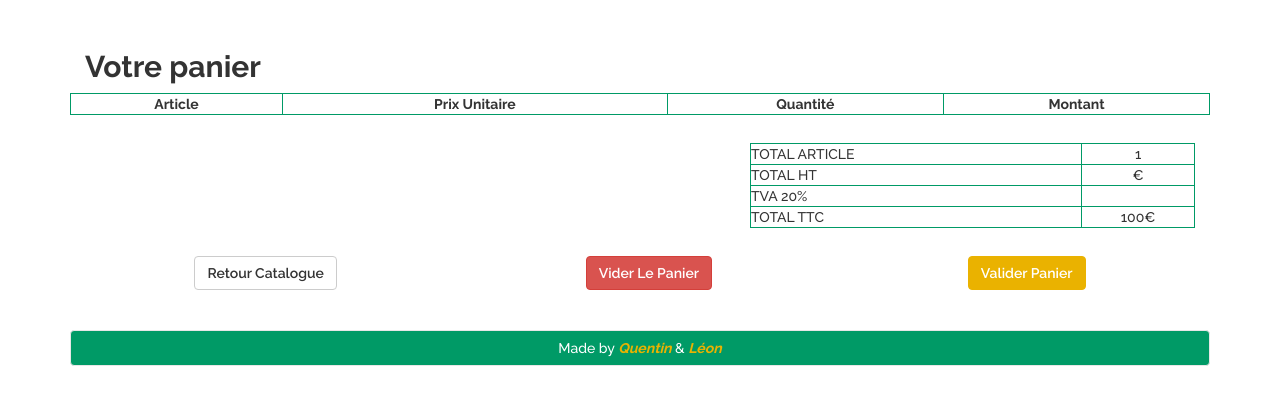
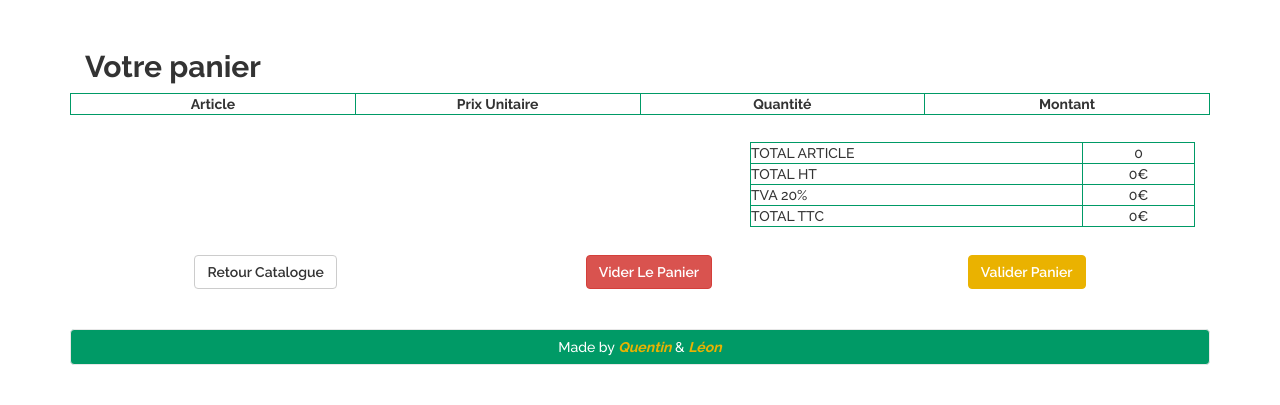
Before and after one commit to qgautreau/ecommerce, a PHP site: page /panier.html in a window 1280 px wide. Shown: the part 142-547 px from the top of the page. Run offline with PHP 8.4, Linux system fonts and the light colour scheme; lists and menus that the app fills with data are empty; some libraries are stand-ins or nearby versions.

Commit message:
some style fix

```diff
--- a/panier.html
+++ b/panier.html
@@ -55,19 +55,19 @@
                                     <tbody>
                                         <tr>
                                             <td>total article</td>
-                                            <td id="recap_qty">1</td>
+                                            <td id="recap_qty">0</td>
                                         </tr>
                                         <tr>
                                             <td>total ht</td>
-                                            <td id="recap_total_ht">€</td>
+                                            <td id="recap_total_ht">0€</td>
                                         </tr>
                                         <tr>
                                             <td>tva 20%</td>
-                                            <td id="recap_tva"></td>
+                                            <td id="recap_tva">0€</td>
                                         </tr>
                                         <tr>
                                             <td>total ttc</td>
-                                            <td id="recap_total_ttc">100€</td>
+                                            <td id="recap_total_ttc">0€</td>
                                         </tr>
                                     </tbody>
                                 </table>
--- a/static/css/style.css
+++ b/static/css/style.css
@@ -145,21 +145,31 @@ th {
 td {
     border: 1px solid #009a66;
 }
+
 #panier {
-    border: 1px solid #009a66;
     width: 100%;
     text-transform: capitalize;
 }
-#panier tbody {
-    border: 1px solid #009a66;
+#panier th {
+    width: 25%;
 }
 #panier td {
     text-align: center;
+    width: 25%;
 }
+
 #recap {
-    border: 1px solid #009a66;
     width: 100%;
     text-transform: uppercase;
+}
+#recap tbody {
+    text-align: center;
+}
+#recap tr td:first-child {
+    text-align: left;
+}
+#recap tr td:last-child {
+    width: 8em;
 }
 
 .glyphicon-remove-sign {
@@ -171,13 +181,6 @@ input[type=number] {
     width: 3em;
     margin: 0.5em 0;
     text-align: center;
-}
-#recap tbody {
-    text-align: center;
-}
-
-#recap tr td:first-child{
-    text-align: left;
 }
 
 #cartbuttonsbar {
--- a/static/js/script_catalogue.js
+++ b/static/js/script_catalogue.js
@@ -2,7 +2,7 @@ $(document).ready(function() {
     displayProducts(catalog, 0);
     setupPagination();
 
-    $('.pagination li > a').click(function(event) { // TODO
+    $('.pagination li > a').click(function(event) {
         var needUpdate = false;
 
         if ($(this).attr('aria-label') == 'Previous' && curntPagination > 0) {
```
